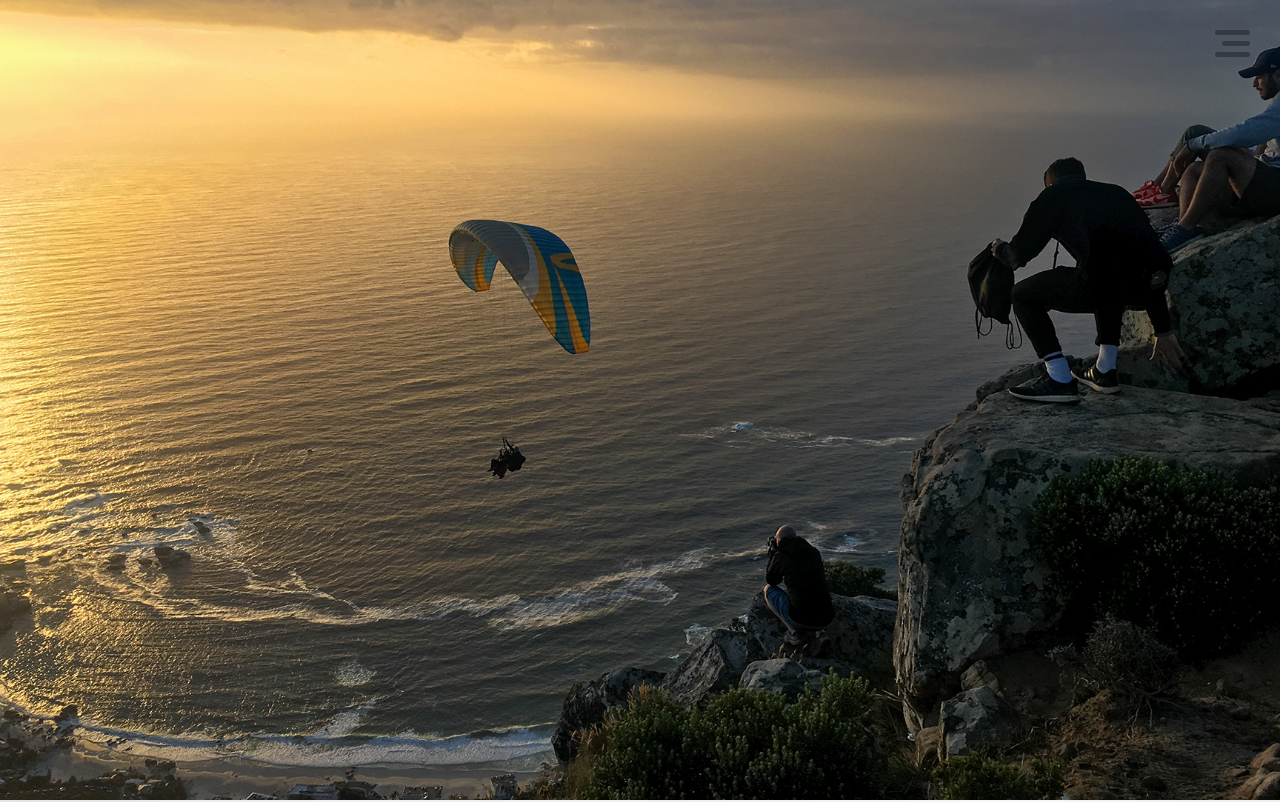
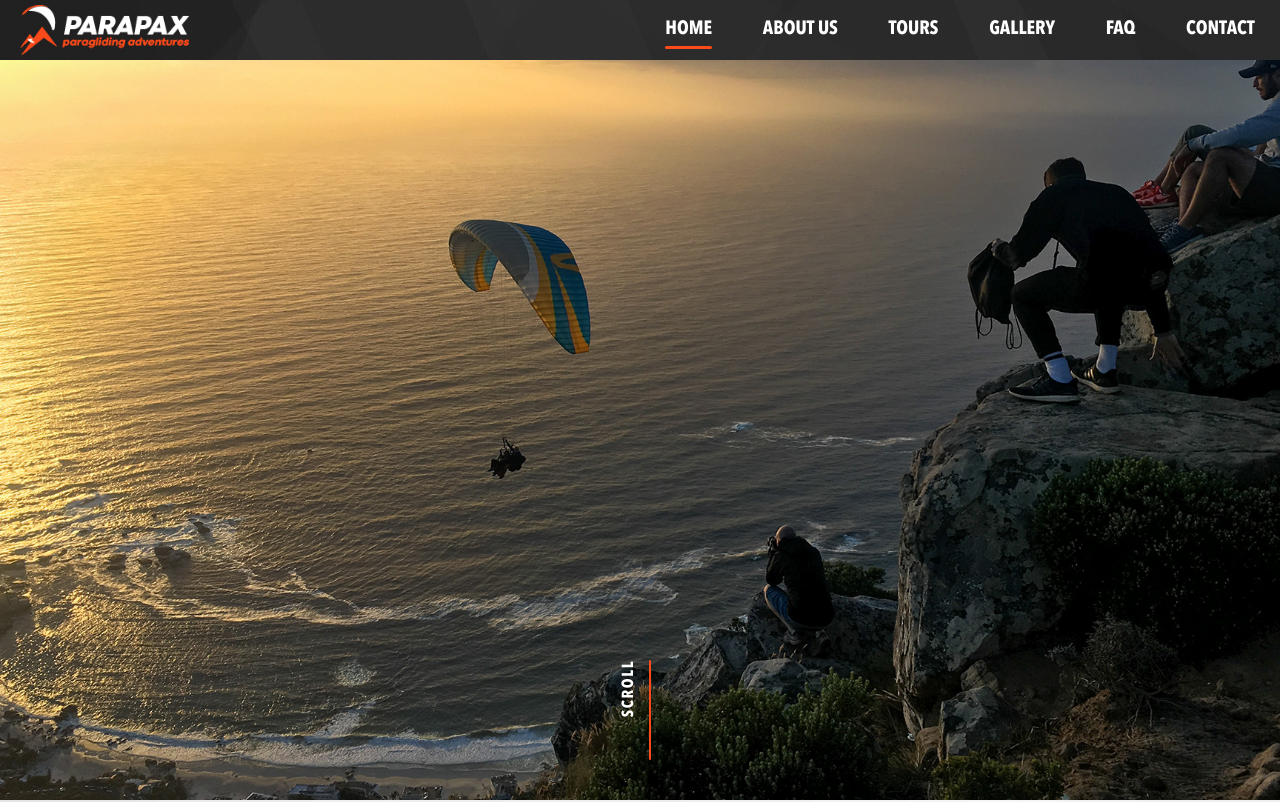
Before and after one commit to MartCube/paraglidingexperience, a Nuxt app: page / in a window 1280 px wide. Shown: the top 802 px of the page. Built offline with nearby package versions, Linux system fonts and the light colour scheme.

Commit message:
navbar update

```diff
--- a/assets/style.scss
+++ b/assets/style.scss
@@ -45,7 +45,7 @@ body {
 
 
 
-@media (max-width: 400px) {
+@media (max-width: 750px) {
 	.container{
 		margin-top: 20%;
 		h1 {
--- a/components/navbar.vue
+++ b/components/navbar.vue
@@ -1,5 +1,9 @@
 <template>
 	<nav class="navbar ">
+		<div class="logo">
+			<img src="/logo.png" alt="parapax" />
+		</div>
+
 		<div class="links" :class="{ active: isActive }" @click="CloseMenu">
 			<n-link exact to="/">Home</n-link>
 			<n-link to="/about">About us</n-link>
@@ -38,10 +42,21 @@ export default {
 <style lang="scss" scooped>
 .navbar {
 	position: fixed;
+	top: 0;
 	z-index: 999;
+	height: 60px;
+	width: 100%;
+	//background: #171717;
+	background: linear-gradient(292deg, rgba(150, 150, 150, 0.03) 0%, rgba(150, 150, 150, 0.03) 20%, rgba(151, 151, 151, 0.03) 20%, rgba(151, 151, 151, 0.03) 40%, rgba(215, 215, 215, 0.03) 40%, rgba(215, 215, 215, 0.03) 60%, rgba(254, 254, 254, 0.03) 60%, rgba(254, 254, 254, 0.03) 80%, rgba(112, 112, 112, 0.03) 80%, rgba(112, 112, 112, 0.03) 100%), linear-gradient(62deg, rgba(34, 34, 34, 0.03) 0%, rgba(34, 34, 34, 0.03) 20%, rgba(171, 171, 171, 0.03) 20%, rgba(171, 171, 171, 0.03) 40%, rgba(206, 206, 206, 0.03) 40%, rgba(206, 206, 206, 0.03) 60%, rgba(210, 210, 210, 0.03) 60%, rgba(210, 210, 210, 0.03) 80%, rgba(69, 69, 69, 0.03) 80%, rgba(69, 69, 69, 0.03) 100%),
+		linear-gradient(314deg, rgba(235, 235, 235, 0.03) 0%, rgba(235, 235, 235, 0.03) 20%, rgba(254, 254, 254, 0.03) 20%, rgba(254, 254, 254, 0.03) 40%, rgba(178, 178, 178, 0.03) 40%, rgba(178, 178, 178, 0.03) 60%, rgba(211, 211, 211, 0.03) 60%, rgba(211, 211, 211, 0.03) 80%, rgba(73, 73, 73, 0.03) 80%, rgba(73, 73, 73, 0.03) 100%), linear-gradient(32deg, rgba(182, 182, 182, 0.01) 0%, rgba(182, 182, 182, 0.01) 12.5%, rgba(208, 208, 208, 0.01) 12.5%, rgba(208, 208, 208, 0.01) 25%, rgba(178, 178, 178, 0.01) 25%, rgba(178, 178, 178, 0.01) 37.5%, rgba(143, 143, 143, 0.01) 37.5%, rgba(143, 143, 143, 0.01) 50%, rgba(211, 211, 211, 0.01) 50%, rgba(211, 211, 211, 0.01) 62.5%, rgba(92, 92, 92, 0.01) 62.5%, rgba(92, 92, 92, 0.01) 75%, rgba(56, 56, 56, 0.01) 75%, rgba(56, 56, 56, 0.01) 87.5%, rgba(253, 253, 253, 0.01) 87.5%, rgba(253, 253, 253, 0.01) 100%),
+		linear-gradient(247deg, rgba(103, 103, 103, 0.02) 0%, rgba(103, 103, 103, 0.02) 12.5%, rgba(240, 240, 240, 0.02) 12.5%, rgba(240, 240, 240, 0.02) 25%, rgba(18, 18, 18, 0.02) 25%, rgba(18, 18, 18, 0.02) 37.5%, rgba(38, 38, 38, 0.02) 37.5%, rgba(38, 38, 38, 0.02) 50%, rgba(246, 246, 246, 0.02) 50%, rgba(246, 246, 246, 0.02) 62.5%, rgba(9, 9, 9, 0.02) 62.5%, rgba(9, 9, 9, 0.02) 75%, rgba(167, 167, 167, 0.02) 75%, rgba(167, 167, 167, 0.02) 87.5%, rgba(86, 86, 86, 0.02) 87.5%, rgba(86, 86, 86, 0.02) 100%), linear-gradient(90deg, hsl(194, 0%, 10%), hsl(194, 0%, 10%));
 
+	display: flex;
+	justify-content: flex-end;
+	align-items: center;
+	align-content: center;
 	.links {
-		display: none;
+		display: flex;
 		flex-direction: row;
 		justify-content: space-around;
 		align-content: space-around;
@@ -49,18 +64,18 @@ export default {
 
 		a {
 			text-decoration: none;
-			font-size: 2em;
+			font-size: 1.2em;
 			text-transform: uppercase;
-			color: #343a40;
+			color: white;
 			outline: none;
 
 			&::after {
 				content: '';
 				display: block;
 				width: 100%;
-				height: 5px;
+				height: 3px;
 				border-radius: 10px;
-				background: #343a40;
+				background: #fc4a1a;
 
 				opacity: 0;
 				transition: all 0.3s;
@@ -103,12 +118,22 @@ export default {
 		}
 	}
 
+	.logo {
+		display: flex;
+		flex-basis: 50%;
+		padding-left: 20px;
+		color: white;
+		img {
+			height: 50px;
+		}
+	}
+
 	.button {
-		display: flex;
+		display: none;
 		position: fixed;
 		top: 0;
 		right: 0;
-		margin: 30px;
+		margin: 15px;
 		height: 27px;
 		width: 35px;
 		cursor: pointer;
@@ -130,7 +155,7 @@ export default {
 		}
 
 		span {
-			background: #343a40;
+			background: white;
 			border-radius: 10px;
 			height: 5px;
 			width: 100%;
@@ -161,4 +186,21 @@ export default {
 		transform: translateX(0px);
 	}
 }
+
+@media (max-width: 750px) {
+	.navbar {
+		justify-content: flex-start;
+		align-items: center;
+		align-content: center;
+		.logo {
+			flex: none;
+		}
+		.links {
+			display: none;
+		}
+		.button {
+			display: flex;
+		}
+	}
+}
 </style>
--- a/pages/index.vue
+++ b/pages/index.vue
@@ -1,6 +1,11 @@
 <template>
 	<div class="container">
-		<div class="intro"></div>
+		<div class="intro">
+			<div class="scroll">
+				<h2>scroll</h2>
+				<div class="bar"></div>
+			</div>
+		</div>
 		<div v-observe-visibility="{ callback: tandemVisibility, once: true, intersection: { threshold: 0.3 } }" class="tandem">
 			<div class="images">
 				<div class="image">
@@ -100,8 +105,8 @@ export default {
 }
 .intro {
 	width: 100%;
-	min-height: 100vh;
-	background-image: url('/index/landing.jpg');
+	height: 100vh;
+	background-image: url('/landing.jpg');
 	background-position: center;
 	background-repeat: no-repeat;
 	background-size: cover;
@@ -111,6 +116,35 @@ export default {
 	justify-content: center;
 	align-items: center;
 	align-content: center;
+
+	.scroll {
+		position: absolute;
+		bottom: 5%;
+
+		display: flex;
+		justify-content: center;
+		align-items: flex-start;
+		align-content: center;
+
+		h2 {
+			color: white;
+			text-transform: uppercase;
+			font-size: 1em;
+			letter-spacing: 0.1em;
+			writing-mode: tb-rl;
+			transform: rotate(-180deg);
+			user-select: none;
+			//padding: 25px 0 0px 15px;
+			//border-left: 2px solid #fc4a1a;
+		}
+		.bar {
+			width: 2px;
+			height: 100px;
+			border-radius: 10px;
+			background: #fc4a1a;
+			margin: 0 10px;
+		}
+	}
 }
 
 .tandem {
```
Also changed, not shown: static/landing.jpg (renamed from static/index/landing.jpg), static/logo.png (added).
